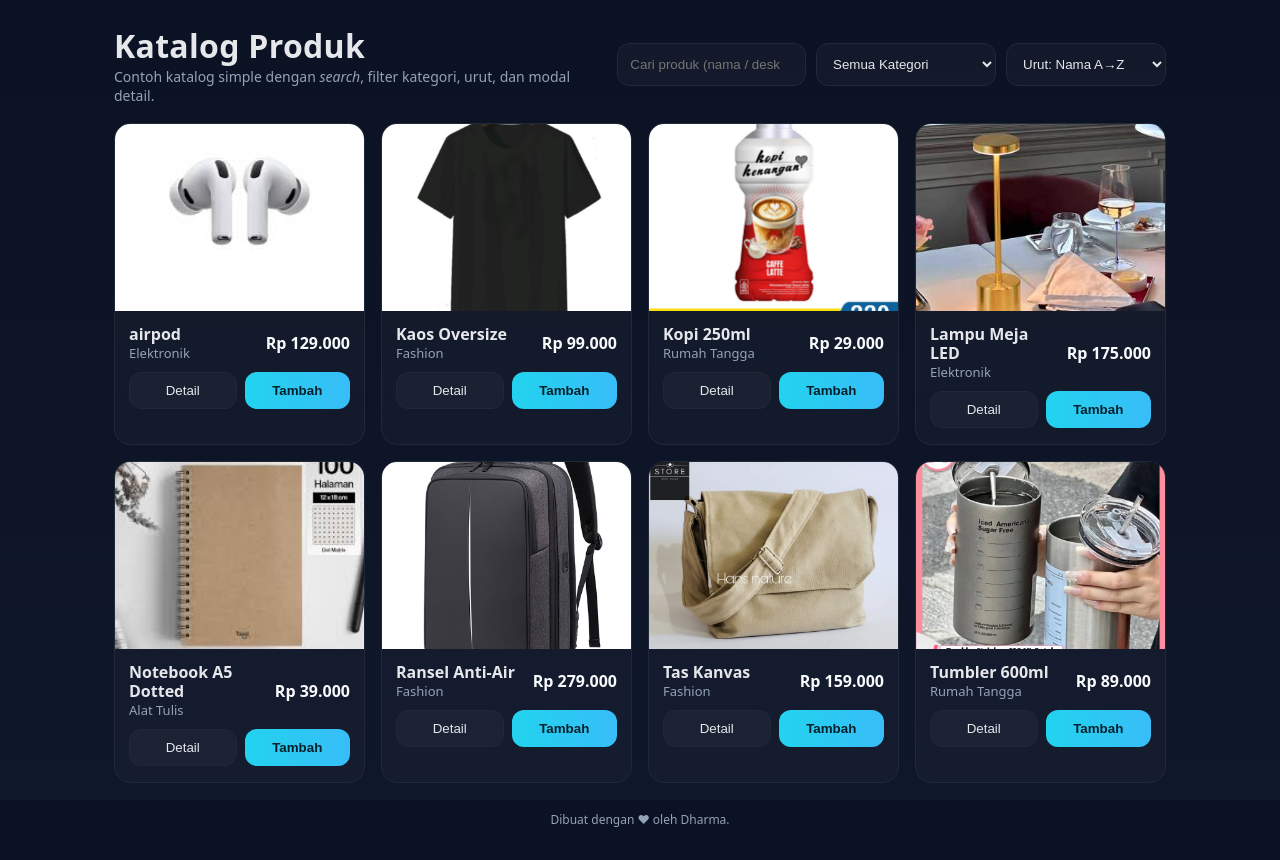
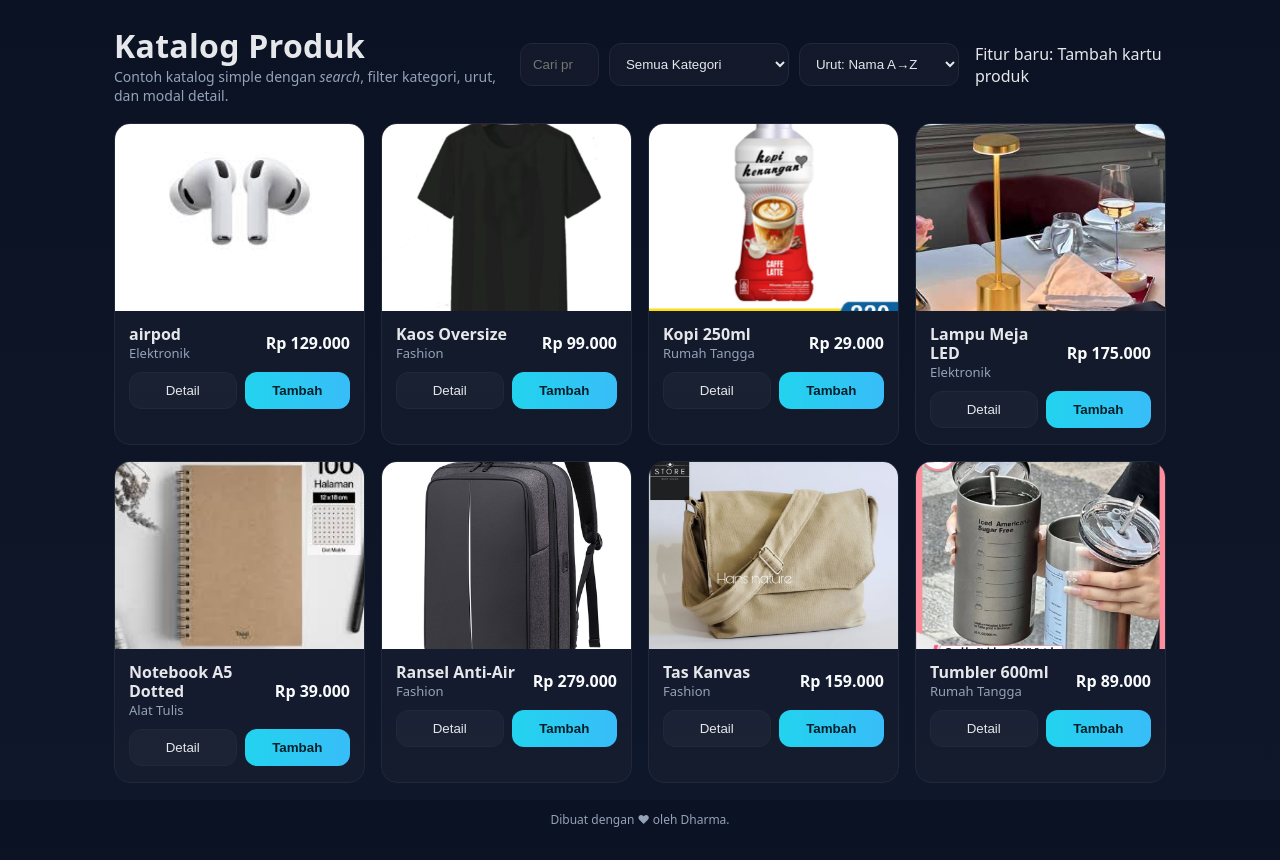
Before and after one commit to koperterbanggg/katalog-web, a plain HTML site: page index.html in a window 1280 px wide. Drawn offline with Linux system fonts and the light colour scheme.

Commit message:
feat: tambah teks latihan branch

```diff
--- a/index.html
+++ b/index.html
@@ -268,6 +268,9 @@
           <option value="price-desc">Urut: Harga termahal</option>
         </select>
       </div>
+      <div>
+          <p>Fitur baru: Tambah kartu produk</p>
+      </div>
     </header>
 
     <div id="grid" class="grid" aria-live="polite"></div>
```
